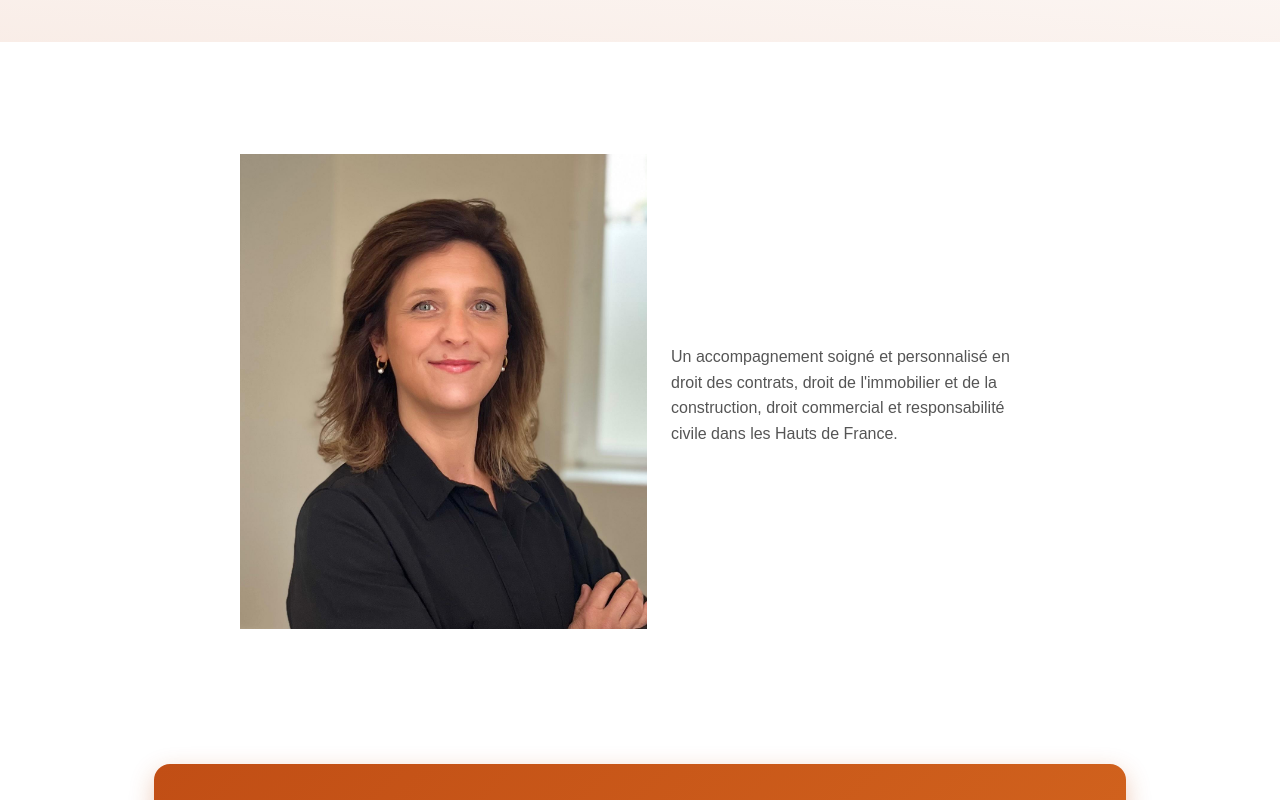
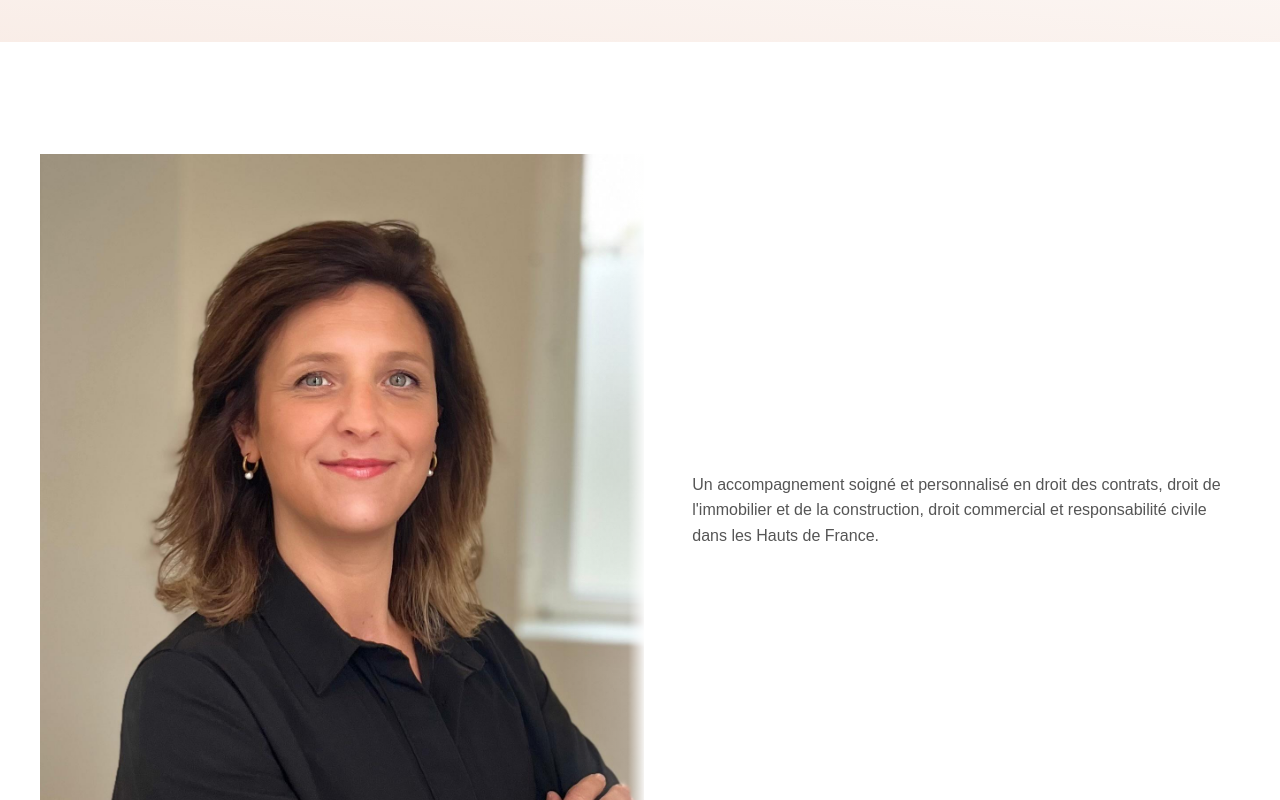
Before and after one commit to e-hainaux/celine-pollard, a Next.js app: page / in a window 1280 px wide. Shown: the part 360-1160 px from the top of the page. Built offline with nearby package versions, Linux system fonts and the light colour scheme.

Commit message:
fix main picture styles

```diff
--- a/app/page.module.css
+++ b/app/page.module.css
@@ -60,25 +60,53 @@
 }
 
 .servicesCard {
-  max-width: 800px;
-
+  max-width: 1200px;
   display: flex;
   align-items: center;
-  gap: 1.5rem;
+  justify-content: space-between;
+  gap: 3rem;
   padding: 1rem 0;
 }
+
+/* Container pour l'image avec effet de fondu */
+.servicesCard > div:first-child {
+  position: relative;
+  display: inline-block;
+}
+
 .servicesCard img {
   width: auto;
   height: auto;
   max-width: 100%;
-  height: auto;
   object-fit: cover;
 }
+
+/* Effet de fondu sur la droite - uniquement sur grand écran */
+@media (min-width: 769px) {
+  .servicesCard > div:first-child::after {
+    content: "";
+    position: absolute;
+    top: 0;
+    right: 0;
+    width: 80px;
+    height: 100%;
+    background: linear-gradient(
+      to right,
+      rgba(255, 255, 255, 0) 0%,
+      rgba(255, 255, 255, 0.2) 80%,
+      rgba(255, 255, 255, 0.9) 100%
+    );
+    pointer-events: none;
+  }
+  .servicesCard img {
+    border-radius: 0px 0 0 24px;
+  }
+}
+
 .servicesText {
   font-size: 1rem;
   color: #555;
   margin: 0;
-
   line-height: 1.6;
 }
 
@@ -287,6 +315,8 @@
     max-width: 100%;
     height: auto;
     object-fit: cover;
+
+    border-radius: 2px;
   }
   .contactInfo {
     flex-direction: column;
@@ -323,6 +353,6 @@
     max-width: 100%;
     height: auto;
     object-fit: cover;
-    border-radius: 8px; /* coins arrondis optionnels */
+    /* border-radius: 8px; */
   }
 }
```
